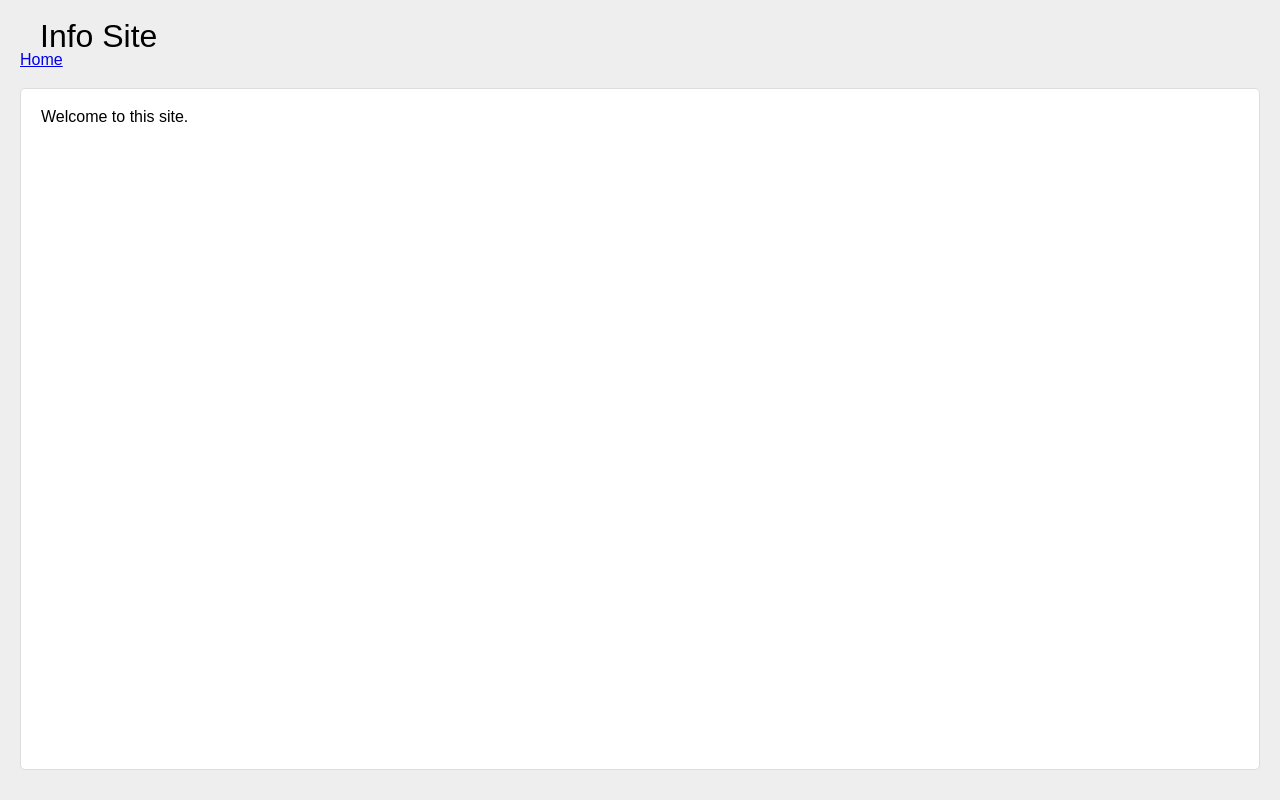
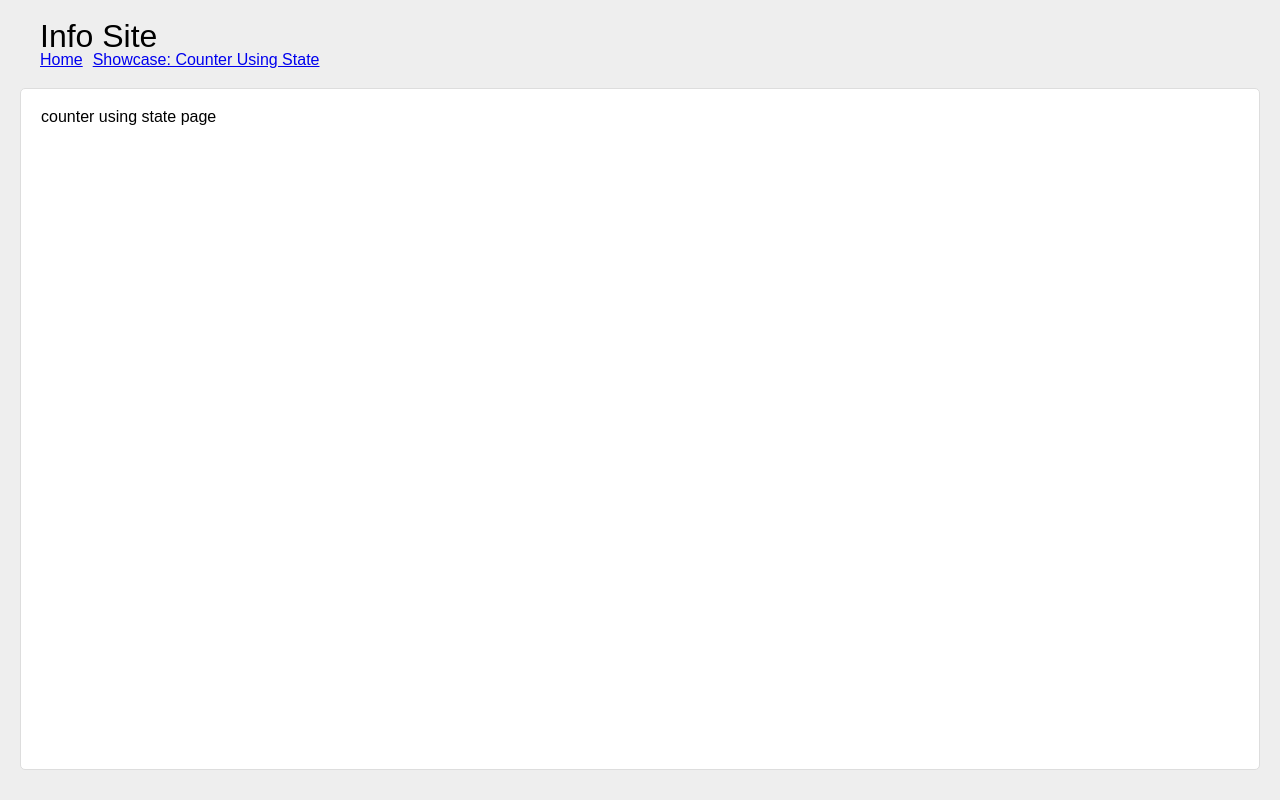
Before and after one commit to Entwickler-Club/dpodreact, a React (Create React App) app: page /showcaseCounterUsingState in a window 1280 px wide. Built offline with nearby package versions, Linux system fonts and the light colour scheme.

Commit message:
add base second page

```diff
--- /dev/null
+++ b/src/system/components/PageShowcaseCounterUsingState.tsx
@@ -0,0 +1,12 @@
+import '../styles/pageShowcaseCounterUsingState.scss';
+
+function PageShowcaseCounterUsingState() {
+
+	return (
+		<div className="page_home">
+			<p>counter using state page</p>
+		</div>
+	)
+}
+
+export default PageShowcaseCounterUsingState;
--- a/src/system/components/Site.tsx
+++ b/src/system/components/Site.tsx
@@ -8,30 +8,37 @@ import {
 import '../styles/reset.scss';
 import '../styles/site.scss';
 import PageHome from '../../custom/components/PageHome';
+import PageShowcaseCounterUsingState from "./PageShowcaseCounterUsingState";
 
 function Site() {
 
 	return (
-		<div className="app_site">
-			<h1 className="siteTitle">Info Site</h1>
-			<Router>
+		<Router>
+			<div className="app_site">
+				<h1 className="siteTitle">Info Site</h1>
 				<nav>
 					<ul>
 						<li>
 							<Link to="/">Home</Link>
+						</li>
+						<li>
+							<Link to="/showcaseCounterUsingState">Showcase: Counter Using State</Link>
 						</li>
 					</ul>
 				</nav>
 
 				<section className="app_container">
 					<Switch>
-						<Route path="/">
+						<Route exact path="/">
 							<PageHome />
+						</Route>
+						<Route path="/showcaseCounterUsingState">
+							<PageShowcaseCounterUsingState />
 						</Route>
 					</Switch>
 				</section>
-			</Router>
-		</div >
+			</div >
+		</Router>
 	)
 }
 
--- /dev/null
+++ b/src/system/styles/pageShowcaseCounterUsingState.scss
@@ -0,0 +1,3 @@
+.page_home {
+	color: #000;
+}
--- a/src/system/styles/site.scss
+++ b/src/system/styles/site.scss
@@ -2,7 +2,7 @@ body {
 	background-color: #eee;
 	padding: 20px;
 	font-family: Arial, Helvetica, sans-serif;
-
+	.app_site {
 		h1.siteTitle {
 			font-size: 2em;
 			margin-left: 20px;
@@ -16,4 +16,14 @@ body {
 			border-radius: 5px;
 			min-height: 80vh;
 		}
+
+		nav > ul {
+			display: flex;
+			margin: 0 0 0 20px;
+
+			li {
+				margin-right: 10px;
 			}
+		}
+	}
+}
```
Lines whose indentation alone changed are shown as unchanged.
